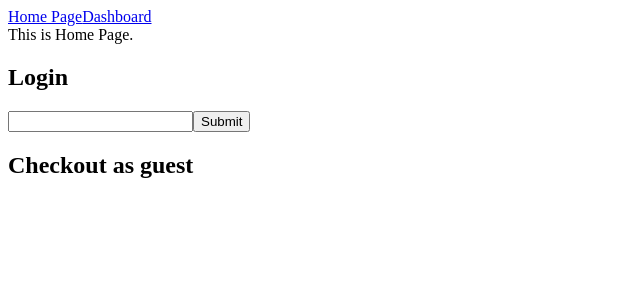
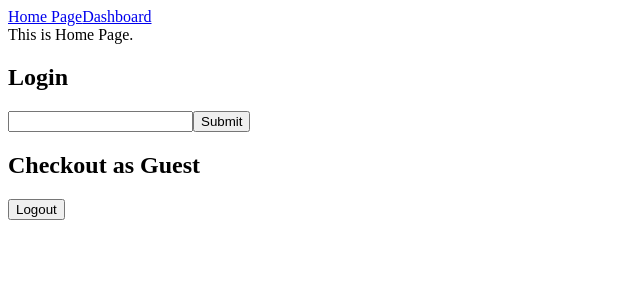
Before and after one commit to myozin-kyaw/react, a React (Vite) app in the folder basic_react/: page / in a window 1280 px wide. Shown: the top 300 px of the page, without its empty margins (0-640 px from the left). Built offline with nearby package versions, Linux system fonts and the light colour scheme.

Commit message:
sharing context with other component

```diff
--- a/basic_react/src/App.jsx
+++ b/basic_react/src/App.jsx
@@ -15,6 +15,7 @@ import Product from "./pages/Product";
 import Login from "./pages/Login";
 import Checkout from "./pages/Checkout";
 import { UserProvider } from "./contexts/UserContext";
+import Logout from "./pages/Logout";
 
 function App() {
   // const myozin = {
@@ -71,6 +72,7 @@ function App() {
       <UserProvider>
         <Login />
         <Checkout />
+        <Logout />
       </UserProvider>
     </>
   );
--- a/basic_react/src/contexts/UserContext.jsx
+++ b/basic_react/src/contexts/UserContext.jsx
@@ -2,7 +2,7 @@ import { createContext, useState } from "react";
 const UserContext = createContext();
 
 export default function UserProvider({ children }) {
-  const [user, setUser] = useState("guest");
+  const [user, setUser] = useState("Guest");
 
   return (
     <UserContext.Provider value={{ user, setUser }}>
--- /dev/null
+++ b/basic_react/src/pages/Logout.jsx
@@ -0,0 +1,16 @@
+import { useContext } from "react";
+import { UserContext } from "../contexts/UserContext";
+
+export default function Logout() {
+  const { user, setUser } = useContext(UserContext);
+  return (
+    <div>
+      <button
+        type="button"
+        onClick={() => setUser("Guest")}
+      >
+        Logout
+      </button>
+    </div>
+  );
+}
```
